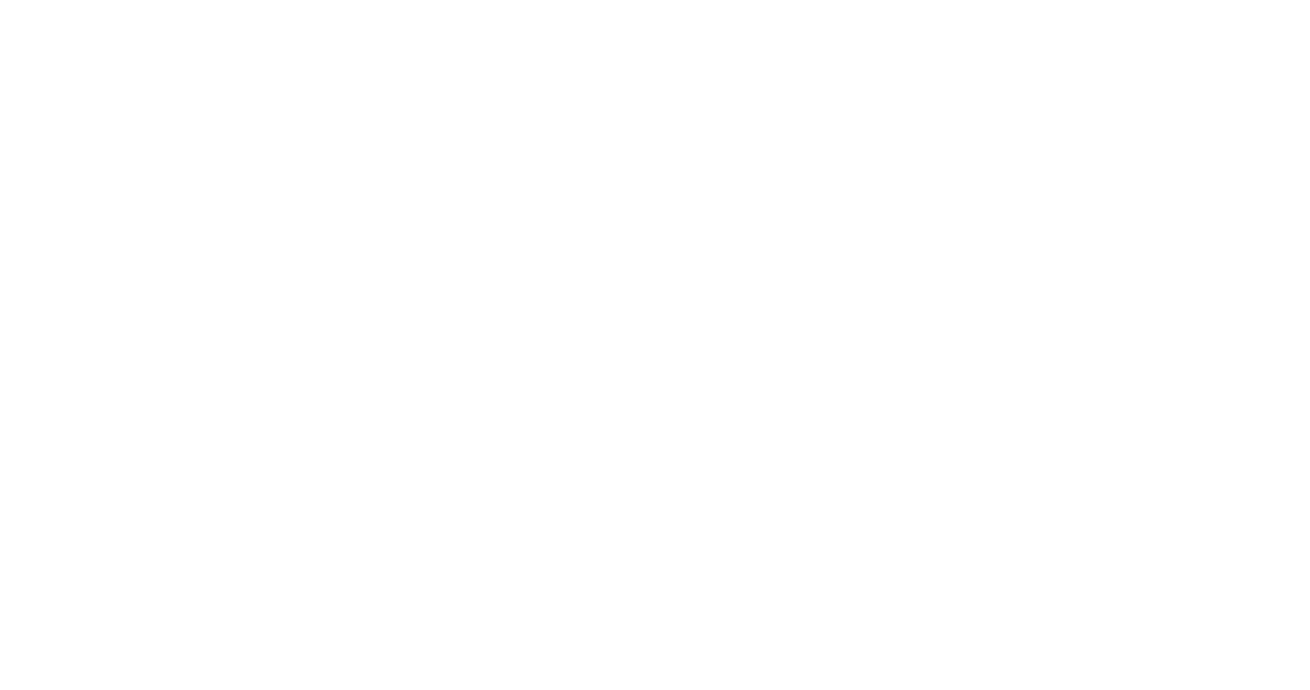
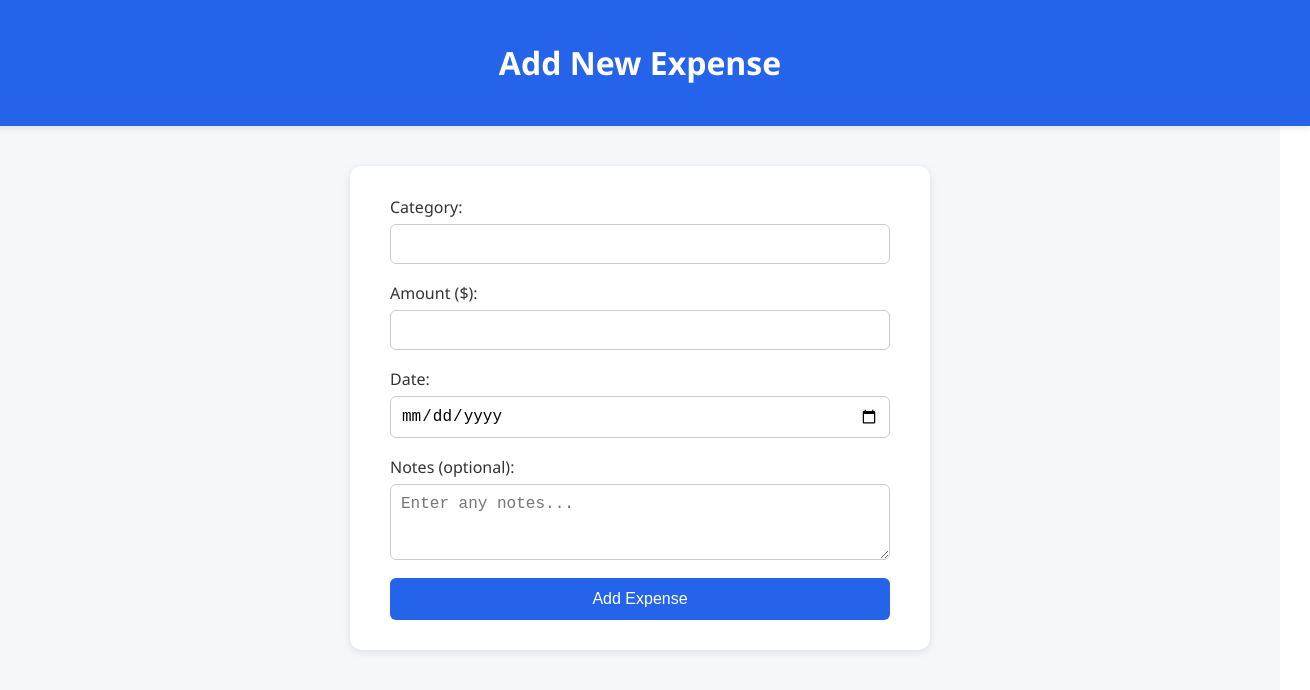
Before and after one commit to JL22-school/app-code, a React (Create React App) app in the folder frontend/: page /expenses in a window 1280 px wide. Before the commit this address had no page. Shown: the top 690 px of the page, 1310 px wide, since content can reach past the window. Built offline with nearby package versions, Linux system fonts and the light colour scheme.

Commit message:
dashboard

```diff
--- a/frontend/src/App.js
+++ b/frontend/src/App.js
@@ -3,6 +3,8 @@
 import LoginPage from "./pages/LoginPage";
 import RegisterPage from "./pages/RegisterPage";
 import DashboardPage from "./pages/DashboardPage";
+import Budgets from "./pages/Budgets";
+import Expenses from "./pages/Expenses";
 
 function App() {
   return (
@@ -11,6 +13,8 @@
         <Route path="/" element={<LoginPage />} />
         <Route path="/register" element={<RegisterPage />} />
         <Route path="/dashboard" element={<DashboardPage />} />
+        <Route path="/budgets" element={<Budgets />} />
+        <Route path="/expenses" element={<Expenses />} />
       </Routes>
     </Router>
   );
--- /dev/null
+++ b/frontend/src/pages/Budgets.jsx
@@ -0,0 +1,26 @@
+import React from "react";
+import { Link } from "react-router-dom";
+
+export default function Budgets() {
+  return (
+    <div style={styles.container}>
+      <h2>Budgets</h2>
+      <p>This is the Budgets page. You can list and manage budgets here.</p>
+      <p>
+        <Link to="/dashboard">Back to Dashboard</Link>
+      </p>
+    </div>
+  );
+}
+
+const styles = {
+  container: {
+    maxWidth: "800px",
+    margin: "3rem auto",
+    padding: "2rem",
+    border: "1px solid #ddd",
+    borderRadius: "8px",
+    background: "#fff",
+    textAlign: "center",
+  },
+};
--- /dev/null
+++ b/frontend/src/pages/Dashboard.css
@@ -0,0 +1,106 @@
+/* General layout */
+.dashboard-container {
+  position: relative;
+  min-height: 100vh;
+  display: flex;
+  flex-direction: column;
+  background-color: #f5f7fa;
+  font-family: "Segoe UI", Tahoma, Geneva, Verdana, sans-serif;
+  color: #333;
+}
+
+/* Header */
+.dashboard-header {
+  background-color: #2563eb;
+  color: white;
+  padding: 15px 20px;
+  display: flex;
+  justify-content: space-between;
+  align-items: center;
+  box-shadow: 0 2px 6px rgba(0, 0, 0, 0.1);
+}
+
+.dashboard-header h1 {
+  margin: 0;
+  font-size: 1.8rem;
+}
+
+.logout-button {
+  background-color: #dc2626;
+  border: none;
+  color: white;
+  padding: 8px 14px;
+  border-radius: 6px;
+  cursor: pointer;
+  font-weight: 500;
+  transition: background-color 0.2s;
+}
+
+.logout-button:hover {
+  background-color: #b91c1c;
+}
+
+/* Main content area */
+.dashboard-main {
+  flex-grow: 1;
+  display: flex;
+  flex-direction: column;
+  align-items: center;
+  justify-content: center;
+  text-align: center;
+  padding: 40px 20px;
+}
+
+.dashboard-main h2 {
+  font-size: 2rem;
+  margin-bottom: 10px;
+}
+
+.dashboard-main p {
+  color: #555;
+  margin-bottom: 30px;
+}
+
+.chart-placeholder {
+  background-color: white;
+  border-radius: 12px;
+  box-shadow: 0 2px 8px rgba(0, 0, 0, 0.1);
+  width: 80%;
+  max-width: 700px;
+  padding: 50px;
+  color: #777;
+  font-style: italic;
+}
+
+/* Corner buttons */
+.corner-button {
+  position: absolute;
+  bottom: 25px;
+  padding: 12px 20px;
+  font-size: 1rem;
+  font-weight: 500;
+  border: none;
+  border-radius: 8px;
+  cursor: pointer;
+  color: white;
+  box-shadow: 0 2px 6px rgba(0, 0, 0, 0.15);
+  transition: background-color 0.2s;
+}
+
+.corner-button.left {
+  left: 25px;
+  background-color: #2563eb;
+}
+
+.corner-button.left:hover {
+  background-color: #1e4ed8;
+}
+
+.corner-button.right {
+  right: 25px;
+  background-color: #16a34a;
+}
+
+.corner-button.right:hover {
+  background-color: #15803d;
+}
--- a/frontend/src/pages/DashboardPage.jsx
+++ b/frontend/src/pages/DashboardPage.jsx
@@ -1,46 +1,51 @@
 import React from "react";
 import { useNavigate } from "react-router-dom";
+import "./Dashboard.css"; // We'll create this next
 
-function DashboardPage() {
+function Dashboard() {
   const navigate = useNavigate();
 
   const handleLogout = () => {
-    // For now, just navigate back to login
-    // Later, you can clear auth tokens or session data here
+    // App's login route is mounted at `/` so navigate there on logout
     navigate("/");
   };
 
   return (
-    <div style={styles.container}>
-      <h1>Welcome to Your Dashboard!</h1>
-      <p>You’re logged in successfully 🎉</p>
+    <div className="dashboard-container">
+      {/* Header */}
+      <header className="dashboard-header">
+        <h1>Dashboard</h1>
+        <button className="logout-button" onClick={handleLogout}>
+          Logout
+        </button>
+      </header>
 
-      <button style={styles.button} onClick={handleLogout}>
-        Logout
+      {/* Main content area */}
+      <main className="dashboard-main">
+        <h2>Welcome to Your Dashboard</h2>
+        <p>Manage your budgets and expenses easily.</p>
+
+        <div className="chart-placeholder">
+          <p>(Your charts and summaries will appear here)</p>
+        </div>
+      </main>
+
+      {/* Corner buttons */}
+      <button
+        className="corner-button left"
+        onClick={() => navigate("/expenses")}
+      >
+        ➕ Add Expense
+      </button>
+
+      <button
+        className="corner-button right"
+        onClick={() => navigate("/budgets")}
+      >
+        💰 Add Budget
       </button>
     </div>
   );
 }
 
-const styles = {
-  container: {
-    maxWidth: "600px",
-    margin: "5rem auto",
-    padding: "2rem",
-    textAlign: "center",
-    border: "1px solid #ddd",
-    borderRadius: "10px",
-    backgroundColor: "#fafafa",
-  },
-  button: {
-    marginTop: "2rem",
-    padding: "0.75rem 1.5rem",
-    border: "none",
-    backgroundColor: "#dc3545",
-    color: "white",
-    borderRadius: "5px",
-    cursor: "pointer",
-  },
-};
-
-export default DashboardPage;
+export default Dashboard;
--- /dev/null
+++ b/frontend/src/pages/Expenses.css
@@ -0,0 +1,70 @@
+.expenses-container {
+  min-height: 100vh;
+  background-color: #f5f7fa;
+  font-family: "Segoe UI", Tahoma, Geneva, Verdana, sans-serif;
+  color: #333;
+  display: flex;
+  flex-direction: column;
+  align-items: center;
+}
+
+.expenses-header {
+  background-color: #2563eb;
+  color: white;
+  padding: 20px 30px;
+  width: 100%;
+  text-align: center;
+  box-shadow: 0 2px 6px rgba(0, 0, 0, 0.1);
+}
+
+.expense-form {
+  background-color: white;
+  margin-top: 40px;
+  padding: 30px 40px;
+  border-radius: 12px;
+  box-shadow: 0 2px 8px rgba(0, 0, 0, 0.1);
+  width: 90%;
+  max-width: 500px;
+  display: flex;
+  flex-direction: column;
+  gap: 18px;
+}
+
+.expense-form label {
+  display: flex;
+  flex-direction: column;
+  font-weight: 500;
+  color: #333;
+}
+
+.expense-form input,
+.expense-form textarea {
+  margin-top: 6px;
+  padding: 10px;
+  border: 1px solid #ccc;
+  border-radius: 6px;
+  font-size: 1rem;
+}
+
+.submit-btn {
+  background-color: #2563eb;
+  color: white;
+  border: none;
+  padding: 12px;
+  border-radius: 6px;
+  font-size: 1rem;
+  font-weight: 500;
+  cursor: pointer;
+  transition: background-color 0.2s;
+}
+
+.submit-btn:hover {
+  background-color: #1e4ed8;
+}
+
+.status-message {
+  margin-top: 10px;
+  font-weight: 500;
+  text-align: center;
+  color: #16a34a;
+}
--- /dev/null
+++ b/frontend/src/pages/Expenses.jsx
@@ -0,0 +1,96 @@
+import React, { useState } from "react";
+import axios from "axios";
+import "./Expenses.css";
+
+function Expenses() {
+  const [formData, setFormData] = useState({
+    category: "",
+    amount: "",
+    date: "",
+    notes: "",
+  });
+
+  const [message, setMessage] = useState("");
+
+  const handleChange = (e) => {
+    const { name, value } = e.target;
+    setFormData({ ...formData, [name]: value });
+  };
+
+  const handleSubmit = async (e) => {
+    e.preventDefault();
+
+    try {
+      const response = await axios.post("http://localhost:5000/expenses", formData);
+      if (response.status === 200) {
+        setMessage("Expense added successfully!");
+        setFormData({ category: "", amount: "", date: "", notes: "" });
+      }
+    } catch (error) {
+      console.error(error);
+      setMessage("Error adding expense. Please try again.");
+    }
+  };
+
+  return (
+    <div className="expenses-container">
+      <header className="expenses-header">
+        <h1>Add New Expense</h1>
+      </header>
+
+      <form className="expense-form" onSubmit={handleSubmit}>
+        <label>
+          Category:
+          <input
+            type="text"
+            name="category"
+            value={formData.category}
+            onChange={handleChange}
+            required
+          />
+        </label>
+
+        <label>
+          Amount ($):
+          <input
+            type="number"
+            name="amount"
+            value={formData.amount}
+            onChange={handleChange}
+            required
+          />
+        </label>
+
+        <label>
+          Date:
+          <input
+            type="date"
+            name="date"
+            value={formData.date}
+            onChange={handleChange}
+            required
+          />
+        </label>
+
+        <label>
+          Notes (optional):
+          <textarea
+            name="notes"
+            value={formData.notes}
+            onChange={handleChange}
+            rows="3"
+            placeholder="Enter any notes..."
+          ></textarea>
+        </label>
+
+        <button type="submit" className="submit-btn">
+          Add Expense
+        </button>
+
+        {message && <p className="status-message">{message}</p>}
+      </form>
+    </div>
+  );
+}
+
+export default Expenses;
```
